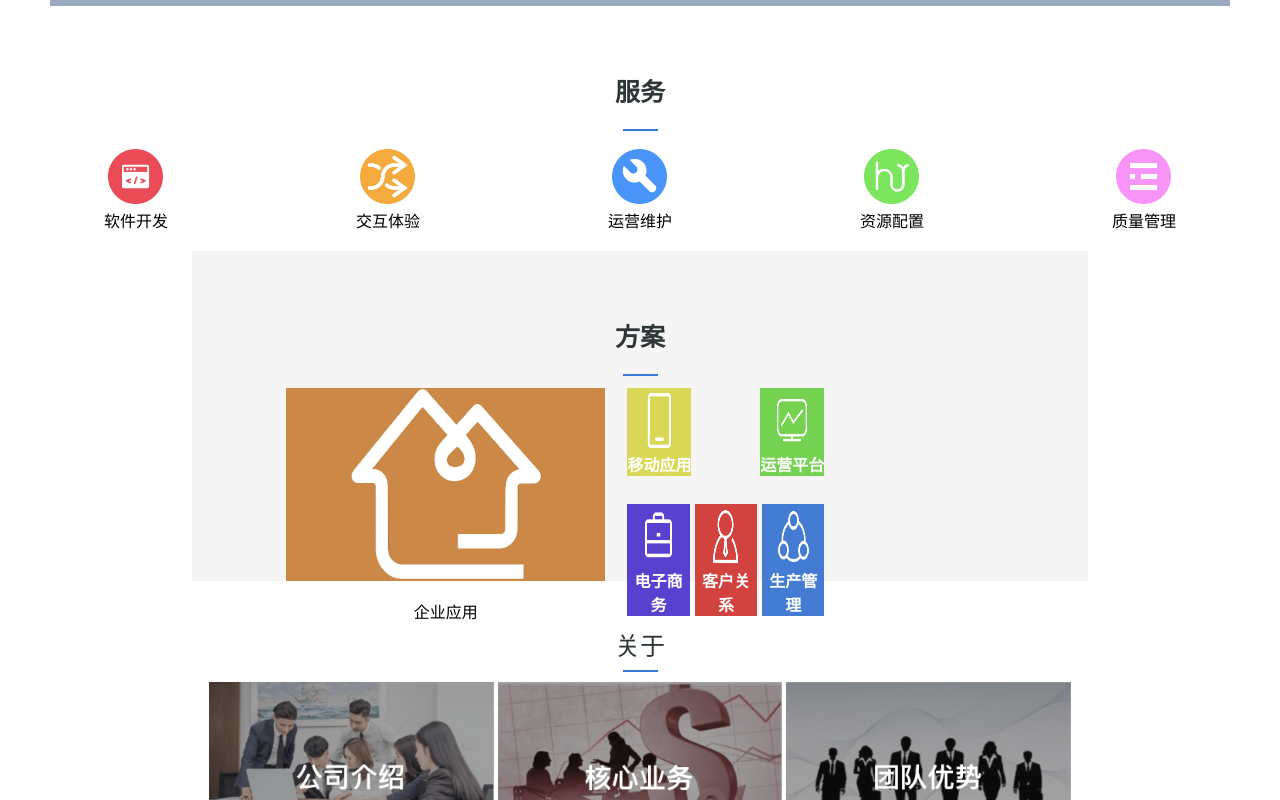
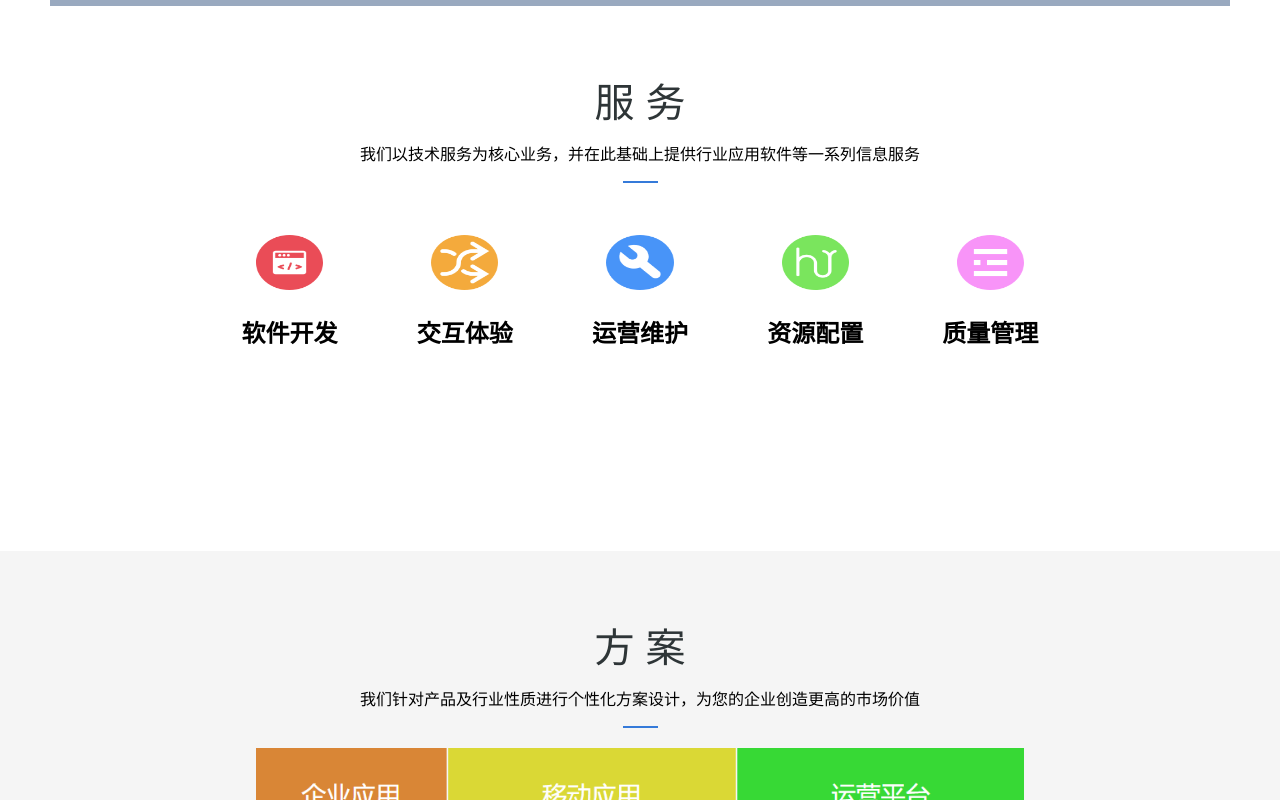
Before and after one commit to dyk98/weinuo_home, a Vue app in the folder phone_front_end/: page /#/pc in a window 1280 px wide. Shown: the part 400-1200 px from the top of the page. Built offline with nearby package versions, Linux system fonts and the light colour scheme.

Commit message:
'改了一下样式'

```diff
--- a/phone_front_end/src/App.vue
+++ b/phone_front_end/src/App.vue
@@ -103,7 +103,7 @@
                 <p class="companyName">天津维诺智通</p>
                 <div class="headerTitle">
                     <div class="headerSelect item1">
-                        <router-link to="" class="headerSelectP ">服务</router-link>
+                        <router-link to="PcService" class="headerSelectP ">服务</router-link>
                         <div class="mune q1">
                             <div class="title">
                                 <h3 class="muneTitle">服务</h3>
--- a/phone_front_end/src/components/pc/About.vue
+++ b/phone_front_end/src/components/pc/About.vue
@@ -1,18 +1,18 @@
 <template>
     <div class="about">
-        <router-link class="tag" to="/about">关于</router-link>
+        <router-link class="tag" to="/about">关 于</router-link>
         <div class="hr"></div>
         <div class="about_m">
-            <div style="flex: 1;margin: 2px;" v-for="item in we1">
+            <div style="flex: 1;margin: 3px;" v-for="item in we1">
                 <router-link class="about_link" :to="item.path">
-                    <img style="width:100%" :src="item.img" alt="">
+                    <img style="width:80%;height: 80%" :src="item.img" alt="">
                 </router-link>
             </div>
         </div>
         <div class="about_m">
-            <div style="flex: 1;margin: 2px;" v-for="item in we2">
+            <div style="flex: 1;margin: 3px;" v-for="item in we2">
                 <router-link class="about_link" :to="item.path">
-                    <img style="width:100%" :src="item.img" alt="">
+                    <img style="width:80%;height: 80%" :src="item.img" alt="">
                 </router-link>
             </div>
         </div>
@@ -54,20 +54,26 @@
 
 <style scoped>
     .about {
-        width: 70%;
+        width: 65%;
         margin: 0 auto;
+        height: 500px;
     }
     .hr {
         background-color: #357ad9;
         height: 2px;
         width: 35px;
-        margin: 8px auto;
+        margin-left: auto;
+        margin-right: auto;
+        margin-bottom: 20px;
     }
 
     .tag {
         color: #2e3537;
-        font-size: 25px;
+        font-size: 40px;
         text-decoration: none;
+        position: relative;
+        top: -0.5em;
+        height: 10px;
     }
     .about {
         text-align: center;
@@ -78,7 +84,6 @@
 
     .about_m {
         display: flex;
-        padding: 0 15px;
     }
 
     .about_link {
@@ -86,4 +91,5 @@
         text-decoration: none;
         font-weight: bold;
     }
+
 </style>
--- a/phone_front_end/src/components/pc/Program.vue
+++ b/phone_front_end/src/components/pc/Program.vue
@@ -1,55 +1,62 @@
 <template>
     <div class="programme">
-        <h2 class="tag" >方案</h2>
+        <p class="tag" >方 案</p>
+        <div>
+            <p>我们针对产品及行业性质进行个性化方案设计，为您的企业创造更高的市场价值</p>
+        </div>
         <div class="hr"></div>
+<div class="container">
+        <div class="img">
+            <img src="/static/img/Program.png" style="width: 60%">
+        </div>
+        <!--<table class="myselution-list" width="80%">-->
+            <!--<tbody><tr>-->
+                <!--<td class="mltd mltd1" rowspan="2" colspan="1">-->
+                    <!--<div class="programme_icon_m" style="background-color: #cc8846;">-->
+                        <!--<img src="/static/img/qiye.png" alt="">-->
+                        <!--<p>企业应用</p>-->
+                    <!--</div>-->
+                <!--</td>-->
+                <!--<div class="programme_icon">-->
+                <!--<td class="mltd mltd2" colspan="2" rowspan="1">-->
+                    <!--<div class="programme_icon_m" style="background-color: #dad656;">-->
+                        <!--<img src="/static/img/yidong.png" alt="">-->
+                        <!--<p>移动应用</p>-->
+                    <!--</div>-->
+                <!--</td>-->
+                <!--<td class="mltd mltd3" colspan="2" rowspan="1">-->
+                    <!--<div class="programme_icon_m" style="background-color: #76d251;">-->
+                        <!--<img src="/static/img/yunyin.png" alt="">-->
+                        <!--<p>运营平台</p>-->
+                    <!--</div>-->
+                <!--</td>-->
+                <!--</div>-->
+            <!--</tr>-->
 
-        <table class="myselution-list" width="80%">
-            <tbody><tr>
-                <td class="mltd mltd1" rowspan="2" colspan="1">
-                    <div class="programme_icon_m" style="background-color: #cc8846;">
-                        <img src="/static/img/qiye.png" alt="">
-                        <p>企业应用</p>
-                    </div>
-                </td>
-                <div class="programme_icon">
-                <td class="mltd mltd2" colspan="2" rowspan="1">
-                    <div class="programme_icon_m" style="background-color: #dad656;">
-                        <img src="/static/img/yidong.png" alt="">
-                        <p>移动应用</p>
-                    </div>
-                </td>
-                <td class="mltd mltd3" colspan="2" rowspan="1">
-                    <div class="programme_icon_m" style="background-color: #76d251;">
-                        <img src="/static/img/yunyin.png" alt="">
-                        <p>运营平台</p>
-                    </div>
-                </td>
-                </div>
-            </tr>
-
-            <tr>
-                <div class="programme_icon">
-                <td class="mltd mltd4" rowspan="1" colspan="1">
-                    <div class="programme_icon_m" style="background-color: #5941d0;">
-                        <img src="/static/img/shangwu.png" alt="">
-                        <p>电子商务</p>
-                    </div>
-                </td>
-                <td class="mltd mltd5" colspan="2" rowspan="1">
-                    <div class="programme_icon_m" style="background-color: #d2433f;">
-                        <img src="/static/img/kehu.png" alt="">
-                        <p>客户关系</p>
-                    </div>
-                </td>
-                <td class="mltd mltd6" rowspan="12" colspan="1">
-                    <div class="programme_icon_m" style="background-color: #437cd2;">
-                        <img src="/static/img/shengchan.png" alt="">
-                        <p>生产管理</p>
-                    </div>
-                </td>
-                </div>
-            </tr>
-            </tbody></table>
+            <!--<tr>-->
+                <!--<div class="programme_icon">-->
+                <!--<td class="mltd mltd4" rowspan="1" colspan="1">-->
+                    <!--<div class="programme_icon_m" style="background-color: #5941d0;">-->
+                        <!--<img src="/static/img/shangwu.png" alt="">-->
+                        <!--<p>电子商务</p>-->
+                    <!--</div>-->
+                <!--</td>-->
+                <!--<td class="mltd mltd5" colspan="2" rowspan="1">-->
+                    <!--<div class="programme_icon_m" style="background-color: #d2433f;">-->
+                        <!--<img src="/static/img/kehu.png" alt="">-->
+                        <!--<p>客户关系</p>-->
+                    <!--</div>-->
+                <!--</td>-->
+                <!--<td class="mltd mltd6" rowspan="12" colspan="1">-->
+                    <!--<div class="programme_icon_m" style="background-color: #437cd2;">-->
+                        <!--<img src="/static/img/shengchan.png" alt="">-->
+                        <!--<p>生产管理</p>-->
+                    <!--</div>-->
+                <!--</td>-->
+                <!--</div>-->
+            <!--</tr>-->
+            <!--</tbody></table>-->
+</div>
     </div>
 </template>
 
@@ -60,28 +67,31 @@
 </script>
 
 <style scoped>
-    .programme {
-        width: 70%;
-        margin: 0 auto;
-    }
     .hr {
         background-color: #357ad9;
         height: 2px;
         width: 35px;
-        margin: 8px auto;
+        margin-left: auto;
+        margin-right: auto;
+        margin-bottom: 20px;
     }
 
     .tag {
         color: #2e3537;
-        font-size: 25px;
+        font-size: 40px;
         text-decoration: none;
+        position: relative;
+        top: -0.5em;
+        height: 10px;
     }
 
     .programme {
         text-align: center;
-        height: 330px;
+        height: 700px;
         padding-top: 45px;
-        background-color: #f5f5f5;
+        width: 100%;
+        margin: 0 auto;
+        background: #f5f5f5;
     }
 
     .programme_icon {
@@ -97,10 +107,12 @@
     }
 
     .programme_icon img {
-        width: 50%;
+        width: 40%;
         margin-top: 5px;
     }
-
+    td {
+        margin: 0 auto;
+    }
     .programme_icon p {
         font-size: 16px;
         margin-top: 0;
@@ -134,8 +146,12 @@
     tr {
         width: 70%;
         flex-grow: 1;
+        text-align: center;
     }
     .myselution-list {
         margin: 0 auto;
     }
+    .container {
+        margin: 0 auto;
+    }
 </style>
--- a/phone_front_end/src/components/pc/Service.vue
+++ b/phone_front_end/src/components/pc/Service.vue
@@ -1,27 +1,30 @@
 <template>
     <div class="service">
-        <h2 class="tag" >服务</h2>
+        <p class="tag" >服 务</p>
+        <div>
+            <p>我们以技术服务为核心业务，并在此基础上提供行业应用软件等一系列信息服务</p>
+        </div>
         <div class="hr"></div>
         <div class="service_icon">
             <div>
                 <img src="/static/img/ruanjian.png" alt="">
-                <p>软件开发</p>
+                <h2>软件开发</h2>
             </div>
             <div>
                 <img src="/static/img/jiaohu.png" alt="">
-                <p>交互体验</p>
+                <h2>交互体验</h2>
             </div>
             <div>
                 <img src="/static/img/yunwei.png" alt="">
-                <p>运营维护</p>
+                <h2>运营维护</h2>
             </div>
             <div>
                 <img src="/static/img/ziyuan.png" alt="">
-                <p>资源配置</p>
+                <h2>资源配置</h2>
             </div>
             <div>
                 <img src="/static/img/zhiliang.png" alt="">
-                <p>质量管理</p>
+                <h2>质量管理</h2>
             </div>
         </div>
     </div>
@@ -36,33 +39,39 @@
 <style scoped>
     .service {
         text-align: center;
-        height: 200px;
+        height: 500px;
         padding-top: 45px;
         background-color: #ffffff;
+        width: 70%;
+        margin: 0 auto;
     }
     .hr {
         background-color: #357ad9;
         height: 2px;
         width: 35px;
-        margin: 8px auto;
+        margin-left: auto;
+        margin-right: auto;
+        margin-bottom: 20px;
     }
 
     .tag {
         color: #2e3537;
-        font-size: 25px;
+        font-size: 40px;
         text-decoration: none;
+        position: relative;
+        top: -0.5em;
+        height: 10px;
     }
 
     .service_icon {
         display: flex;
         justify-content: space-around;
         padding: 0 10px;
+
     }
-
     .service_icon img {
-        width: 55px;
-        height: 55px;
-        margin-top: 10px;
+        width: 70%;
+        margin-top: 2em;
     }
 
     .service_icon p {
--- a/phone_front_end/src/components/pc/WeinuoHome.vue
+++ b/phone_front_end/src/components/pc/WeinuoHome.vue
@@ -1,7 +1,7 @@
 <template>
     <div>
         <PcService></PcService>
-        <PcProgram></PcProgram>
+        <PcProgram ></PcProgram>
         <PcIndustry></PcIndustry>
         <PcCase></PcCase>
         <PcAbout></PcAbout>
```
Also changed, not shown: phone_front_end/static/img/Program.png (added).
